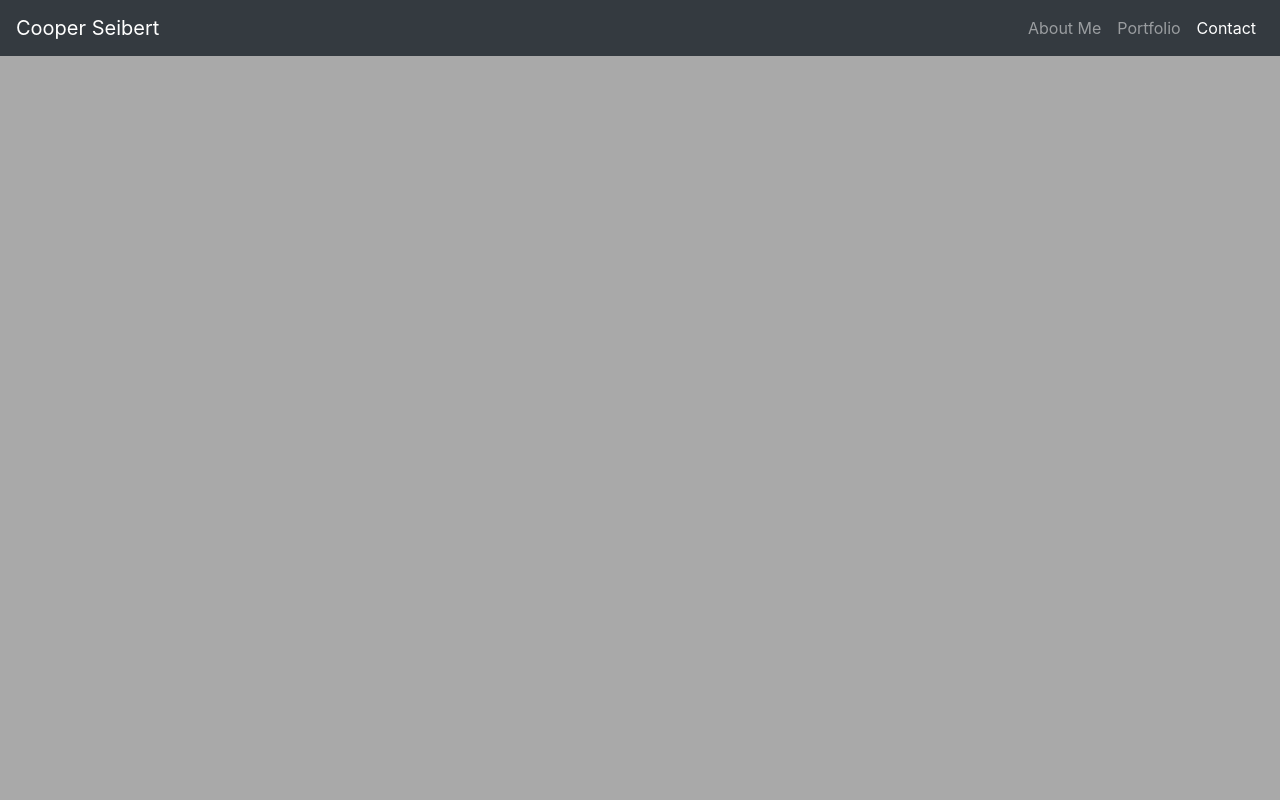
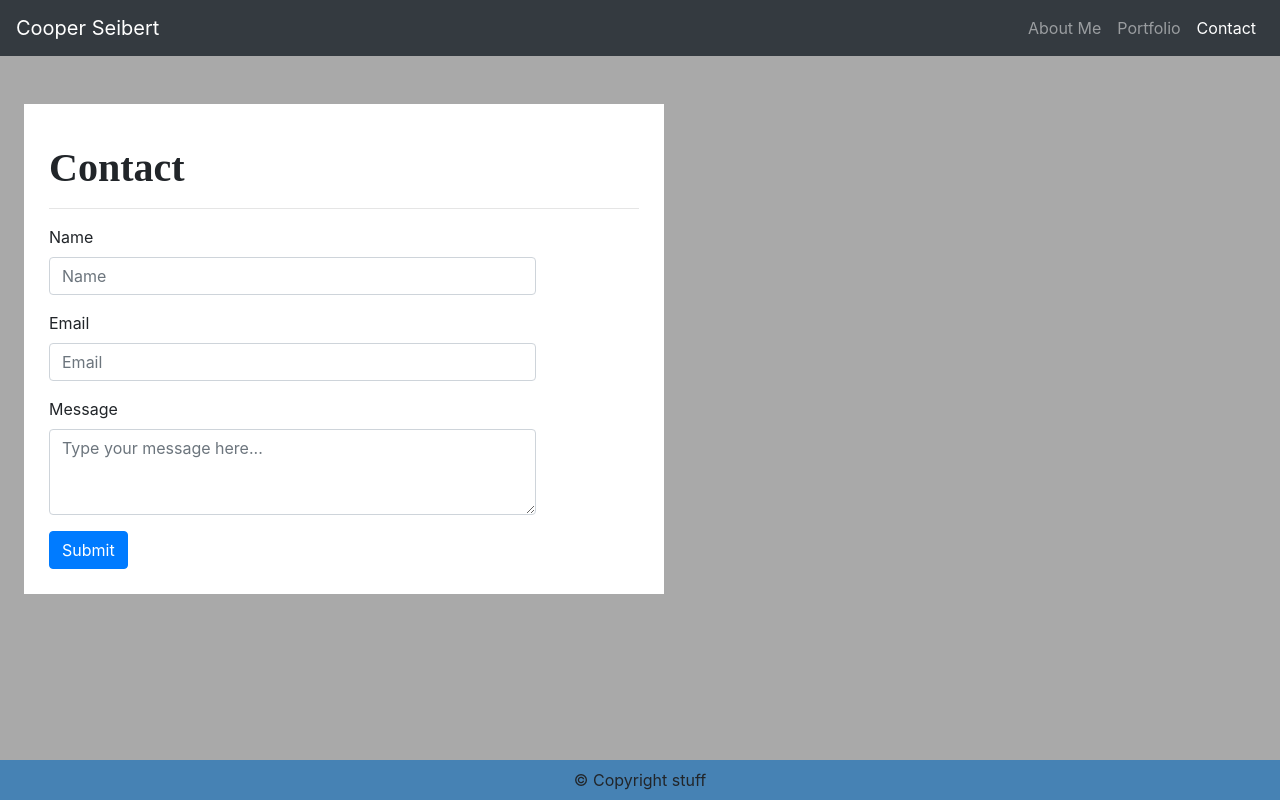
Before and after one commit to cseibert2667/ResponsivePortfolio, a plain HTML site: page contact.html in a window 1280 px wide. Drawn offline with nearby package versions, Linux system fonts and the light colour scheme.

Commit message:
contact complete

```diff
--- a/contact.html
+++ b/contact.html
@@ -28,7 +28,30 @@
             </ul>
         </div>
     </nav>
-
+    <div class="container-contact float-left ml-4 my-5">
+        <h1>Contact</h1>
+        <hr class="my-3">
+        <div class="row">
+            <div class="col-10">
+                <form>
+                    <div class="form-group">
+                      <label for="inputName">Name</label>
+                      <input type="text" class="form-control" id="inputName" placeholder="Name">
+                    </div>
+                    <div class="form-group">
+                      <label for="inputEmail">Email</label>
+                      <input type="email" class="form-control" id="inputEmail" placeholder="Email">
+                    </div>
+                    <div class="form-group">
+                        <label for="inputMessage">Message</label>
+                        <textarea class="form-control" id="inputMessage" rows="3" placeholder="Type your message here..."></textarea>
+                      </div>
+                    <button type="submit" class="btn btn-primary">Submit</button>
+                  </form>
+            </div>
+        </div>
+    </div>
+    <footer class="footer fixed-bottom py-2 w-100">&copy; Copyright stuff</footer>
 
     <script src="https://code.jquery.com/jquery-3.5.1.slim.min.js" integrity="sha384-DfXdz2htPH0lsSSs5nCTpuj/zy4C+OGpamoFVy38MVBnE+IbbVYUew+OrCXaRkfj" crossorigin="anonymous"></script>
     <script src="https://cdn.jsdelivr.net/npm/popper.js@1.16.0/dist/umd/popper.min.js" integrity="sha384-Q6E9RHvbIyZFJoft+2mJbHaEWldlvI9IOYy5n3zV9zzTtmI3UksdQRVvoxMfooAo" crossorigin="anonymous"></script>
--- a/style.css
+++ b/style.css
@@ -10,6 +10,12 @@ body {
 .container-port {
     background-color: white;
     padding: 25px;
+}
+
+.container-contact {
+    background-color: white;
+    padding: 25px;
+    width: 60%;
 }
 
 h1 {
@@ -43,12 +49,17 @@ Different Sizing  */
     .container-port {
         max-width: 225px;
     }
+    .container-contact {
+        width: 90%;
 }
 
 
 @media (min-width: 400px){
     .container-port {
         max-width: 250px;
+    }
+    .container-contact {
+        width: 90%;
     }
 }
 
@@ -59,6 +70,9 @@ Different Sizing  */
     .container-port {
         max-width: 300px;
     }
+    .container-contact {
+        width: 60%;
+    }
 }
 
 @media (min-width: 992px){
@@ -68,4 +82,7 @@ Different Sizing  */
     .container-port {
         max-width: 500px
     }
+    .container-contact {
+        width: 50%;
+    }
 }
```
